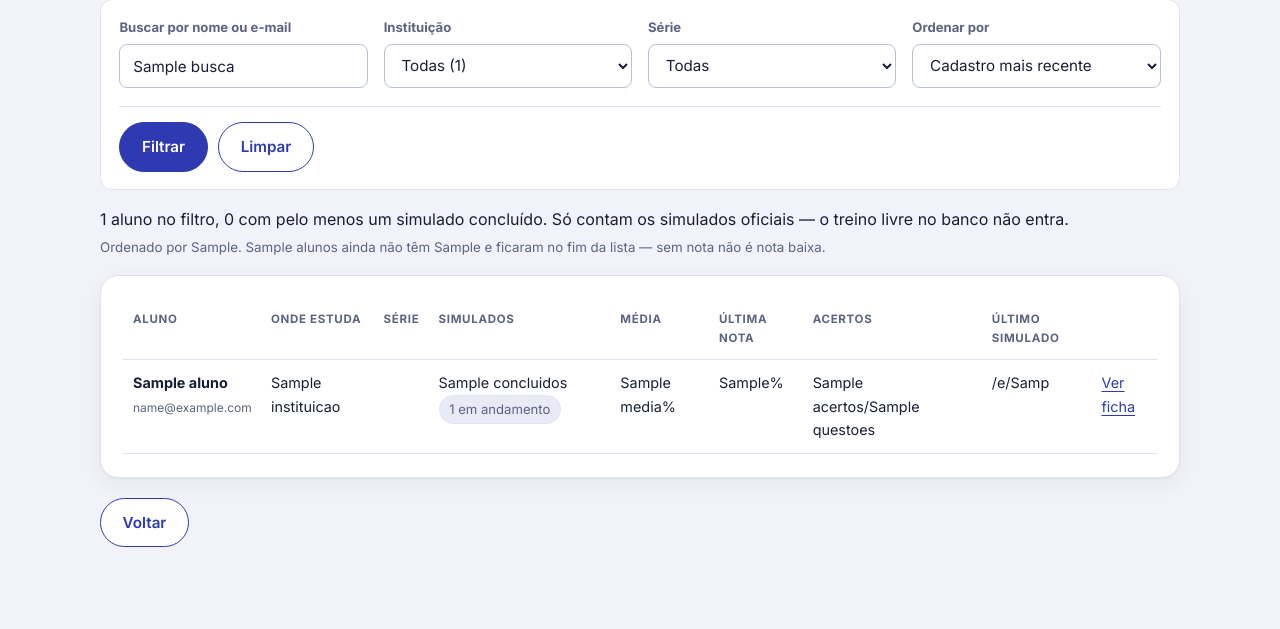
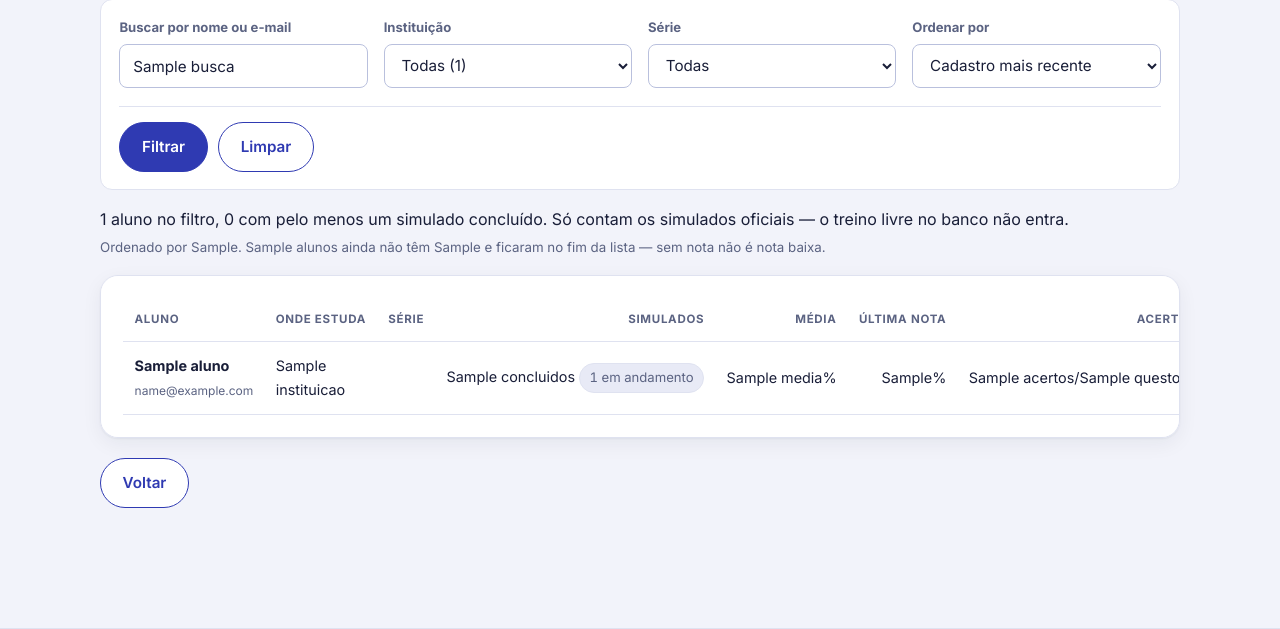
Before and after one commit to Julioamancio/EnglishforALL, a Node project: template views/admin/usuarios.ejs in a window 1280 px wide. Shown: the part 342-971 px from the top of the page. Run offline with Node 20 templates, Linux system fonts and the light colour scheme; the template is opened without the code that fills it: most values are stand-ins (such as "Sample title", 1, 10 or a date in 2020); some libraries are stand-ins or nearby versions.

Commit message:
Tabela do painel: para de espremer, alinha os números e ganha listras
A tabela tinha width:100% e nenhuma largura mínima. A caixa em volta já tinha
overflow-x:auto desde sempre, mas nunca era usada: em vez de rolar, a tabela
comprimia as colunas até quebrar palavra. Daí "Ver ficha" virar duas linhas,
"1ª série do médio" também, e a etiqueta "1 em andamento" virar um borrão de
duas linhas dentro da célula.

Pior que o feio era o torto: nome comprido — "Enzo Marton de Castilho Soares" —
quebrava em duas linhas e deixava só aquela linha com 96px contra 73px de todas
as outras. Uma fila fora de esquadro no meio da tabela, que é o que salta aos
olhos mesmo sem se saber por quê.

O que muda:

- **min-width na tabela larga**: ela rola, que é o que a caixa sempre esteve
  preparada para fazer. Melhor rolar do que quebrar palavra;
- **colunas de número à direita, com dígitos de largura fixa** (tabular-nums):
  as casas se alinham entre as linhas e dá para varrer a coluna de cima a baixo;
- **nome, série, data, ação e etiquetas não quebram**;
- **vertical-align: middle** no lugar de top: com uma célula de duas linhas
  (nome + e-mail) e as outras de uma, alinhar pelo topo deixava tudo torto;
- **rótulo de coluna não quebra**: "ONDE ESTUDA" e "ÚLTIMO SIMULADO" viravam
  duas linhas e desalinhavam o cabeçalho inteiro;
- **linhas alternadas em branco e cinza claro**, a pedido do professor. O tom
  sai da paleta (--fundo), então acompanha o tema escuro sozinho. A regra entra
  ANTES do :hover de propósito: as duas têm a mesma especificidade, e o realce
  do mouse precisa ganhar da listra — senão a linha sob o cursor só mudaria de
  cor nas ímpares.

Medido em vez de olhado, nas duas tabelas (Usuários e Nota do bimestre): as 12
linhas passam a ter todas a mesma altura (73px e 78px, uma altura só por
tabela), nenhuma célula quebra sem querer, os quatro cabeçalhos numéricos e
suas células estão à direita, e a listra dá contraste de 1,107:1 no tema claro
(branco #ffffff com cinza #f2f3fa) e 1,091:1 no escuro — visível sem virar
zebra literal.

Co-Authored-By: Claude Opus 5 <noreply@anthropic.com>

```diff
--- a/public/css/estilo.css
+++ b/public/css/estilo.css
@@ -514,10 +514,35 @@ html[data-tema='escuro'] .selo--rascunho { color: var(--marca); }
 /* ---------------------------------------------------------- tabela admin */
 
 .tabela { width: 100%; border-collapse: collapse; font-size: .9rem; }
-.tabela th, .tabela td { text-align: left; padding: .7rem .6rem; border-bottom: 1px solid var(--borda); vertical-align: top; }
-.tabela th { font-size: .72rem; text-transform: uppercase; letter-spacing: .06em; color: var(--suave); }
+.tabela th, .tabela td { text-align: left; padding: .75rem .7rem; border-bottom: 1px solid var(--borda); vertical-align: middle; }
+/* `middle` e não `top`: com uma célula de duas linhas (nome + e-mail) e as
+   outras de uma, o alinhamento pelo topo deixava a linha inteira torta. */
+.tabela th {
+  font-size: .72rem; text-transform: uppercase; letter-spacing: .06em; color: var(--suave);
+  white-space: nowrap; /* rótulo de coluna é etiqueta, não texto: não quebra */
+}
+/* Listras: em tabela larga o olho perde a fila entre a primeira e a última
+   coluna. O tom vem da paleta (--fundo), então acompanha o tema escuro. */
+.tabela tbody tr:nth-child(even) td { background: var(--fundo); }
 .tabela tr:hover td { background: var(--fundo-2); }
 .rolagem { overflow-x: auto; }
+
+/* A tabela tinha width:100% e nenhuma largura mínima, então em vez de usar a
+   rolagem do .rolagem ela espremia as colunas até quebrar palavra — "Ver
+   ficha" virava duas linhas, "1ª série do médio" também, e cada linha ficava
+   com uma altura diferente. Com um piso de largura ela rola, que é o que a
+   caixa em volta sempre esteve preparada para fazer. */
+.tabela--larga { min-width: 54rem; }
+
+/* Números à direita e com dígitos de largura fixa: assim as casas se alinham
+   entre as linhas e dá para comparar a coluna de cima a baixo. */
+.tabela .num { text-align: right; font-variant-numeric: tabular-nums; white-space: nowrap; }
+.tabela .nao-quebra { white-space: nowrap; }
+.tabela__acao { white-space: nowrap; text-align: right; }
+/* Nome comprido quebrava em duas linhas e só aquela linha ficava com 96px
+   contra 73px das outras — uma fila torta no meio da tabela. Como a tabela
+   agora rola, é melhor ela ficar mais larga do que ter altura irregular. */
+.tabela__aluno { white-space: nowrap; }
 
 /* seleção de questões no montador */
 .escolha { display: grid; grid-template-columns: auto 1fr; gap: .8rem; align-items: start; padding: .85rem; border: 1px solid var(--borda); border-radius: var(--r); background: var(--superficie); margin-bottom: .6rem; }
@@ -1259,6 +1284,7 @@ html, body { max-width: 100%; overflow-x: clip; }
 .nota-aluno--pronto { border-color: var(--ok); }
 
 .etiqueta--espera {
+  white-space: nowrap;
   display: inline-block;
   font-size: .82rem;
   color: var(--suave);
--- a/views/admin/usuarios.ejs
+++ b/views/admin/usuarios.ejs
@@ -95,31 +95,32 @@
     <% if (!alunos.length) { %>
       <p class="vazio"><%= (filtro || turma || busca) ? 'Nenhum aluno com esse filtro.' : 'Nenhum aluno ainda.' %></p>
     <% } else { %>
-      <table class="tabela">
+      <table class="tabela tabela--larga">
         <thead>
           <tr>
-            <th>Aluno</th><th>Onde estuda</th><th>Série</th><th>Simulados</th>
-            <th>Média</th><th>Última nota</th><th>Acertos</th><th>Último simulado</th><th></th>
+            <th>Aluno</th><th>Onde estuda</th><th>Série</th><th class="num">Simulados</th>
+            <th class="num">Média</th><th class="num">Última nota</th><th class="num">Acertos</th>
+            <th class="nao-quebra">Último simulado</th><th></th>
           </tr>
         </thead>
         <tbody>
           <% alunos.forEach(function (a) { %>
             <tr>
-              <td>
+              <td class="tabela__aluno">
                 <strong><%= a.nome %></strong><br>
                 <small class="suave"><%= a.email %></small>
               </td>
               <td><%= a.instituicao || '—' %></td>
-              <td><%= a.serie ? rotuloSerie(a.serie) : '—' %></td>
-              <td>
+              <td class="nao-quebra"><%= a.serie ? rotuloSerie(a.serie) : '—' %></td>
+              <td class="num">
                 <%= a.concluidos %>
                 <% if (a.em_aberto) { %><span class="etiqueta etiqueta--espera">1 em andamento</span><% } %>
               </td>
-              <td><%= a.media == null ? '—' : a.media + '%' %></td>
-              <td><%= a.ultima_nota == null ? '—' : a.ultima_nota + '%' %></td>
-              <td><%= a.concluidos ? a.acertos + '/' + a.questoes : '—' %></td>
-              <td><%= dataBR(a.ultimo_em) %></td>
-              <td><a href="/admin/usuarios/<%= a.id %>">Ver ficha</a></td>
+              <td class="num"><%= a.media == null ? '—' : a.media + '%' %></td>
+              <td class="num"><%= a.ultima_nota == null ? '—' : a.ultima_nota + '%' %></td>
+              <td class="num"><%= a.concluidos ? a.acertos + '/' + a.questoes : '—' %></td>
+              <td class="nao-quebra"><%= dataBR(a.ultimo_em) %></td>
+              <td class="tabela__acao"><a href="/admin/usuarios/<%= a.id %>">Ver ficha</a></td>
             </tr>
           <% }) %>
         </tbody>
--- a/views/partials/cabeca.ejs
+++ b/views/partials/cabeca.ejs
@@ -21,7 +21,7 @@
 <link rel="preconnect" href="https://fonts.googleapis.com">
 <link rel="preconnect" href="https://fonts.gstatic.com" crossorigin>
 <link href="https://fonts.googleapis.com/css2?family=Bricolage+Grotesque:opsz,wght@12..96,600..800&family=Inter:wght@400;500;600;700&family=Source+Serif+4:ital,opsz,wght@0,8..60,400;0,8..60,600;1,8..60,400&display=swap" rel="stylesheet">
-<link rel="stylesheet" href="/css/estilo.css?v=47">
+<link rel="stylesheet" href="/css/estilo.css?v=48">
 <script src="/js/site.js?v=10" defer></script>
 <% if (typeof jsonld !== 'undefined' && jsonld) { %>
 <script type="application/ld+json"><%- JSON.stringify(jsonld) %></script>
```
Also changed, not shown: views/admin/notas.ejs (+14 -15 lines).
